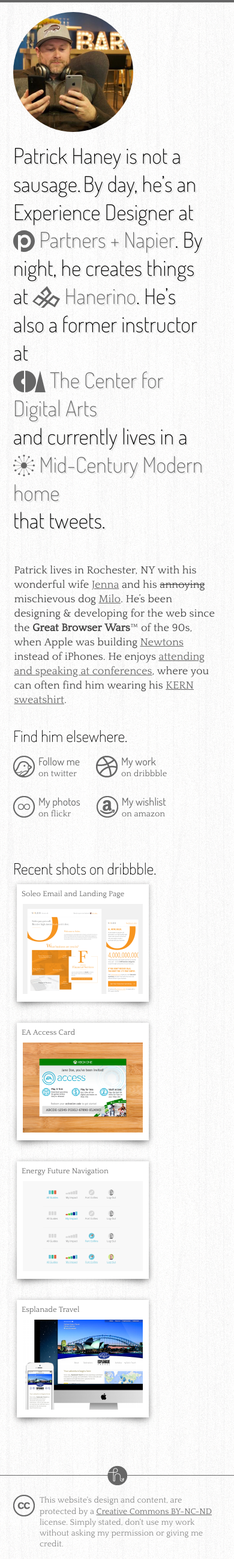
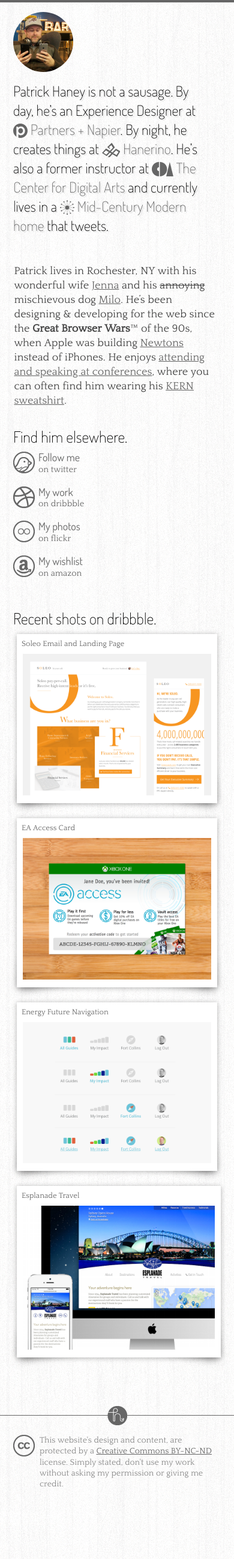
Before and after one commit to notasausage/notasausage.github.io, a Jekyll site: the page built from index.html, in a window 390 px wide. Shown: the whole page at 60% size. Built offline with Jekyll 4.4.1, drawn with Linux system fonts in a browser that asks for light colours.

Commit message:
Fix responsive display on mobile
Inline bio links so they don’t break lines, reduce font size of bio
text, reduce size of profile photo, make dribbble previews full-width
and force Elsewhere links to stay vertical

```diff
--- a/_sass/_layout.scss
+++ b/_sass/_layout.scss
@@ -81,10 +81,6 @@ h2 {
 h1 {
     font-size: 2.625em; /* 42px */
     line-height: 1.1428571428571428em; /* 48px */
-
-    // @include media-query($on-laptop) {
-    //     font-size: 2em;
-    // }
 }
 
 /********************************************
@@ -116,6 +112,12 @@ nav #nav-home img {
     border-radius: 100px;
     height: 200px;
     width: 200px;
+
+    @include media-query($on-palm) {
+        border-radius: 50px;
+        height: 100px;
+        width: 100px;
+    }
 }
 
 nav #nav-home:hover {
@@ -143,25 +145,31 @@ img.icon-hover {
     padding-right: 2.2em;
     text-shadow: 2px 2px 1px #DDD;
 
+    h2,
+    p {
+        display: inline;
+        font-family: 'Terminal Dosis Extra Light', 'Lucida Grande', 'Trebuchet MS', Arial, sans-serif;
+        font-size: 2.25em;
+        font-weight: 200;
+        line-height: 1.3em;
+        margin: 0;
+        padding: 0;
+
+        @include media-query($on-palm) {
+            font-size: 1.5em;
+        }
+    }
+
     .bio-link {
         position: relative;
-        display: inline-block;
+        display: inline;
         // transition: all 0.25s ease-in-out;
         // -webkit-transition: all 0.25s ease-in-out;
         // -moz-transition: all 0.25s ease-in-out;
 
-        object {
+        svg {
             display: inline-block;
             height: 1em;
-            padding-bottom: .1em;
-            pointer-events: none;
-            width: auto;
-            vertical-align: bottom;
-        }
-
-        svg {
-            display: inline-block;
-            height: 36px;
             padding-bottom: .1em;
             pointer-events: none;
             width: auto;
@@ -236,17 +244,6 @@ img.icon-hover {
     }
 }
 
-#bio h2,
-#bio p {
-    display: inline;
-    font-family: 'Terminal Dosis Extra Light', 'Lucida Grande', 'Trebuchet MS', Arial, sans-serif;
-    font-size: 2.25em;
-    font-weight: 200;
-    line-height: 1.3em;
-    margin: 0;
-    padding: 0;
-}
-
 #bio a {
     text-decoration: none;
 }
@@ -280,6 +277,10 @@ main p {
     font-size: 1.125em;
     line-height: 1.1em;
     margin: .5em 1.5em 1em 0;
+
+    @include media-query($on-palm) {
+        float: none;
+    }
 }
 
 #elsewhere li.last {
@@ -374,6 +375,11 @@ main p {
     transition: all 0.25s ease-in-out;
     -webkit-transition: all 0.25s ease-in-out;
     -moz-transition: all 0.25s ease-in-out;
+
+    @include media-query($on-palm) {
+        float: none;
+        margin: 10px 6px 25px;
+    }
 }
 
 #dribbble .preview.last {
@@ -393,6 +399,11 @@ main p {
 #dribbble .preview img {
     height: 150px;
     width: 200px;
+
+    @include media-query($on-palm) {
+        height: auto;
+        width: 100%;
+    }
 }
 
 #dribbble .preview:before,
```
